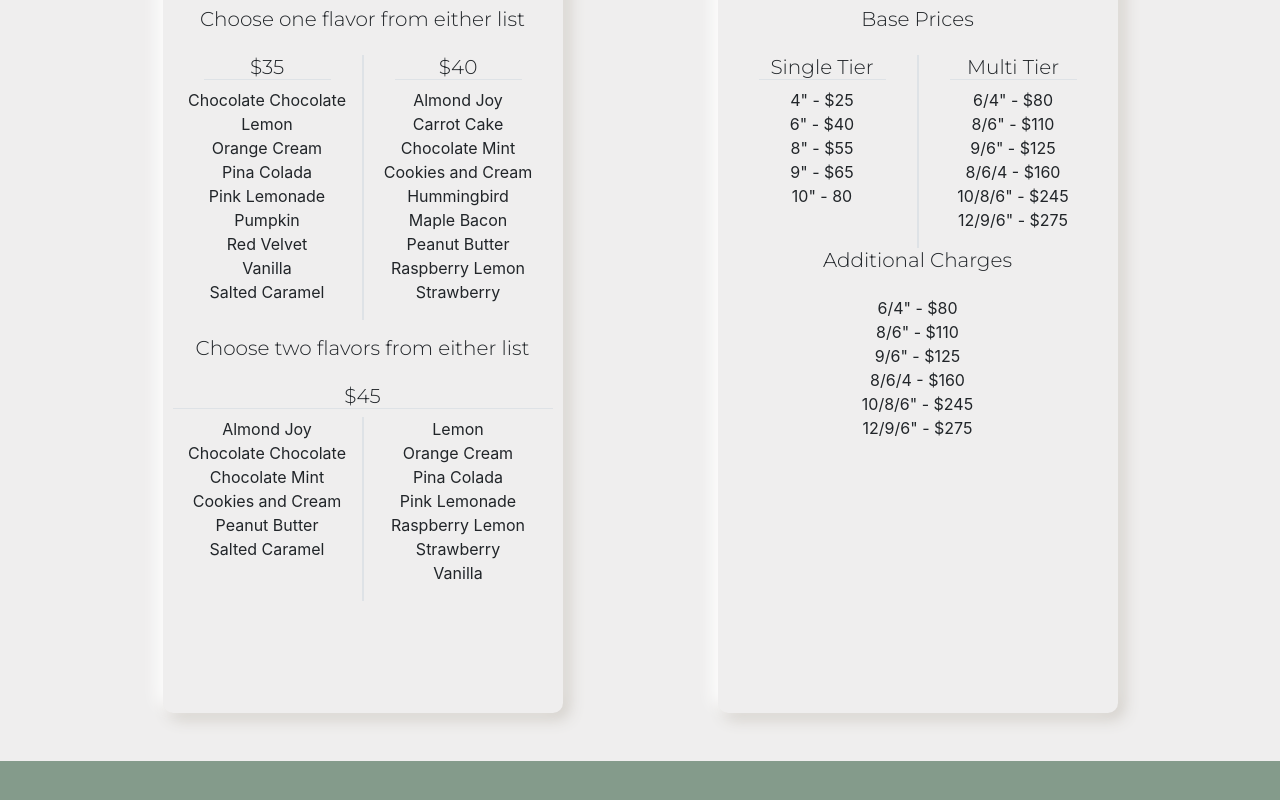
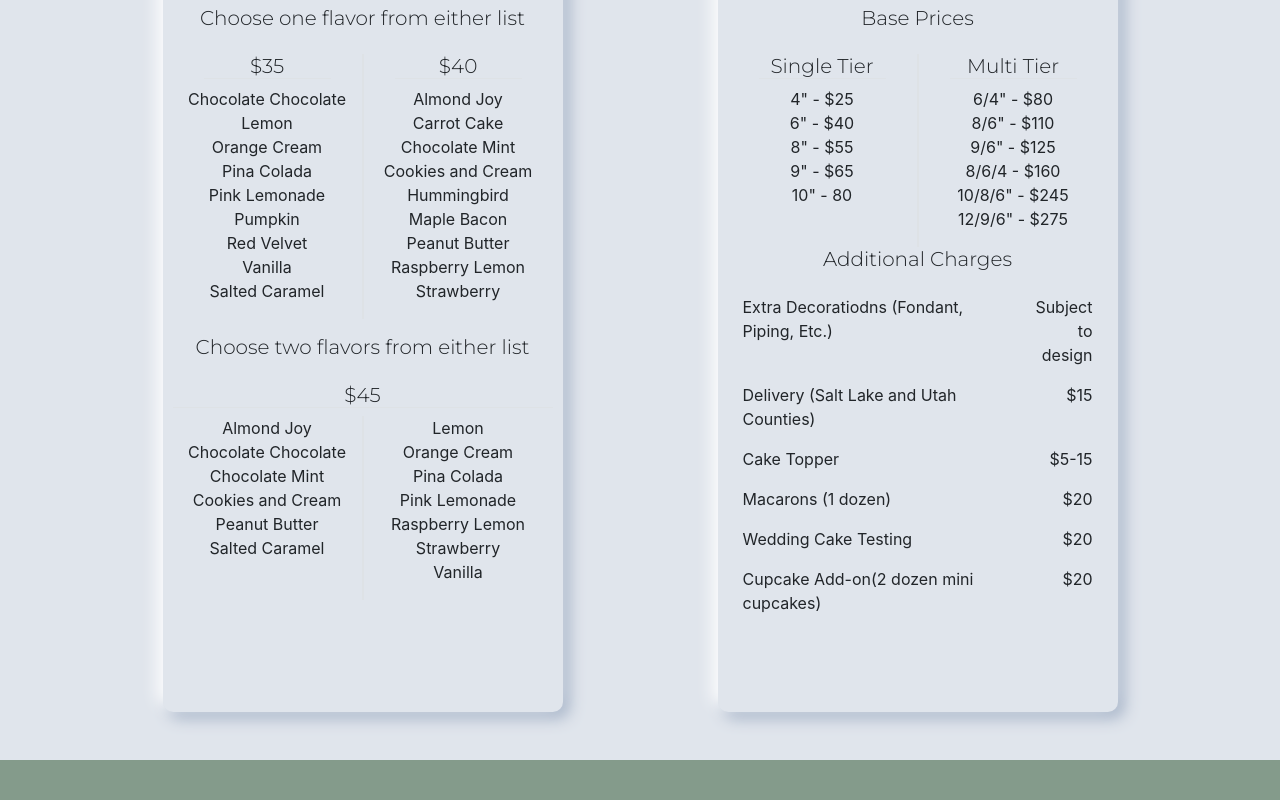
Before and after one commit to aarkitekkt/zeesy-bakes, a React (Create React App) app: page / in a window 1280 px wide. Shown: the part 2748-3548 px from the top of the page. Built offline with nearby package versions, Linux system fonts and the light colour scheme.

Commit message:
pricing layout updates

```diff
--- a/src/Components/Flavors/style.css
+++ b/src/Components/Flavors/style.css
@@ -1,9 +1,10 @@
 .flavors {
+    z-index: 2;
     background-color: #EFEEEE;
     width: 100%;
     min-height: 100vh;
     margin: 0px;
-    border-bottom: solid 1px #D1CDC7;
+    box-shadow: 0px 4px 10px #2c2c2c;
 }
 
 #flavorsTitle {
--- a/src/Components/Pricing/index.js
+++ b/src/Components/Pricing/index.js
@@ -96,21 +96,58 @@ function Pricing() {
                                 </div>
                             </div>
                             <div id="addOns" className="row mx-auto">
-                                <div className="col-12">
-                                    <h5 className="w-100 mx-auto pb-3">Additional Charges</h5>
-                                    <ul className="p-0">
-                                        <li>6/4" - $80</li>
-                                        <li>8/6" - $110</li>
-                                        <li>9/6" - $125</li>
-                                        <li>8/6/4 - $160</li>
-                                        <li>10/8/6" - $245</li>
-                                        <li>12/9/6" - $275</li>
-                                    </ul>
+                                <h5 className="w-100 mx-auto pb-3">Additional Charges</h5>
+                                <div className="row mx-auto w-100">
+                                    <div className="col-9">
+                                        <p className="text-left">Extra Decoratiodns (Fondant, Piping, Etc.)</p>
+                                    </div>
+                                    <div className="col-3">
+                                        <p className="text-right">Subject to design</p>
+                                    </div>
+                                </div>
+                                <div className="row mx-auto w-100">
+                                    <div className="col-9">
+                                        <p className="text-left">Delivery (Salt Lake and Utah Counties)</p>
+                                    </div>
+                                    <div className="col-3">
+                                        <p className="text-right">$15</p>
+                                    </div>
+                                </div>
+                                <div className="row mx-auto w-100">
+                                    <div className="col-9">
+                                        <p className="text-left">Cake Topper</p>
+                                    </div>
+                                    <div className="col-3">
+                                        <p className="text-right">$5-15</p>
+                                    </div>
+                                </div>
+                                <div className="row mx-auto w-100">
+                                    <div className="col-9">
+                                        <p className="text-left">Macarons (1 dozen)</p>
+                                    </div>
+                                    <div className="col-3">
+                                        <p className="text-right">$20</p>
+                                    </div>
+                                </div>
+                                <div className="row mx-auto w-100">
+                                    <div className="col-9">
+                                        <p className="text-left">Wedding Cake Testing</p>
+                                    </div>
+                                    <div className="col-3">
+                                        <p className="text-right">$20</p>
+                                    </div>
+                                </div>
+                                <div className="row mx-auto w-100">
+                                    <div className="col-9">
+                                        <p className="text-left">Cupcake Add-on(2 dozen mini cupcakes)</p>
+                                    </div>
+                                    <div className="col-3">
+                                        <p className="text-right">$20</p>
+                                    </div>
                                 </div>
                             </div>
                         </div>
                     </div>
-
                 </div>
             </div>
         </div>
--- a/src/Components/Pricing/style.css
+++ b/src/Components/Pricing/style.css
@@ -1,5 +1,5 @@
 .pricing {
-    background-color: #EFEEEE;
+    background-color: #E0E5EC;
     width: 100%;
     margin: 0px;
 }
@@ -14,7 +14,7 @@
 .priceList {
     max-width: 400px;
     height: 800px;
-    box-shadow: -6px -6px 16px #FFFFFF, 6px 6px 16px #D1CDC7;
+    box-shadow: -6px -6px 16px #FFFFFF, 6px 6px 16px #A3B1C6;
     border-radius: 10px;
     padding: 10px;
 }
```
